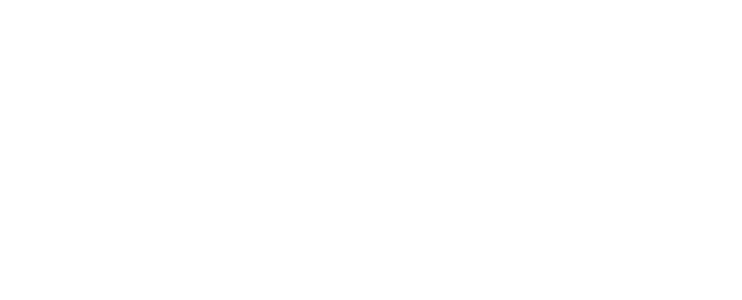
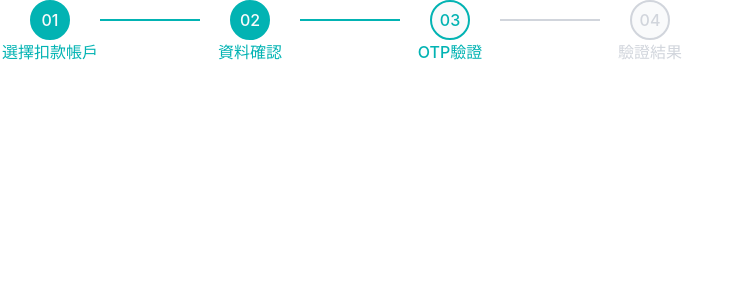
Before and after one commit to ayaka201/repo1, a Vue app in the folder project1/: page /selectDebitAccount in a window 1280 px wide. Before the commit this address had no page. Shown: the top 300 px of the page, without its empty margins (0-742 px from the left). Built offline with nearby package versions, Linux system fonts and the light colour scheme.

Commit message:
StepProgress component

```diff
--- /dev/null
+++ b/project1/src/components/StepProgress.vue
@@ -0,0 +1,39 @@
+<template>
+    <div class="flex">
+        <template v-for="(step, index) in steps" :key="step">
+            <div class="flex flex-col items-center w-25">
+                <div
+                class="border-2 flex justify-center items-center w-10 h-10 rounded-full font-medium"
+                :class="index + 1 === currentStep ? 'text-primary-500 bg-gray-50 border-primary-500' : index + 1 <= currentStep ? 'text-gray-50 bg-primary-500 border-primary-500' : 'text-gray-300 bg-gray-50 border-gray-300'">
+                    {{ String(index + 1).padStart(2, '0') }}
+                </div>
+                <p
+                class="text-base font-medium"
+                :class="index + 1 <= currentStep ? 'text-primary-500' : 'text-gray-300'">
+                    {{ step }}
+                </p>
+            </div>
+            <div class="max-h-10 flex items-center">
+                <div
+                class="w-25 border"
+                v-if = "index < step.length - 1" :class="index + 1 < currentStep ? 'border-primary-500' : 'border-gray-300'"></div>
+
+            </div>
+        </template>
+    </div>
+</template>
+
+<script setup lang="ts">
+    defineProps<{
+        currentStep: number
+    }>()
+
+    const steps = [
+        '選擇扣款帳戶',
+        '資料確認',
+        'OTP驗證',
+        '驗證結果'
+    ]
+</script>
+
+<style scoped></style>
--- a/project1/src/router/index.ts
+++ b/project1/src/router/index.ts
@@ -3,6 +3,7 @@
 import Go from "@/views/Go.vue";
 import Login from "@/views/Login.vue";
 import Agreement from '@/views/Agreement.vue';
+import SelectDebitAccount from '@/views/SelectDebitAccount.vue';
 
 const router = createRouter({
     history: createWebHistory(),
@@ -23,6 +24,11 @@
             name: 'agreement',
             component: Agreement,
         },
+        {
+            path: '/selectDebitAccount',
+            name: 'selectDebitAccount',
+            component: SelectDebitAccount,
+        },
     ],
 })
 
--- /dev/null
+++ b/project1/src/views/SelectDebitAccount.vue
@@ -0,0 +1,10 @@
+<template>
+    <StepProgress :current-step="3"/>
+
+</template>
+
+<script setup lang="ts">
+    import StepProgress from '@/components/StepProgress.vue';
+</script>
+
+<style scoped></style>
```
